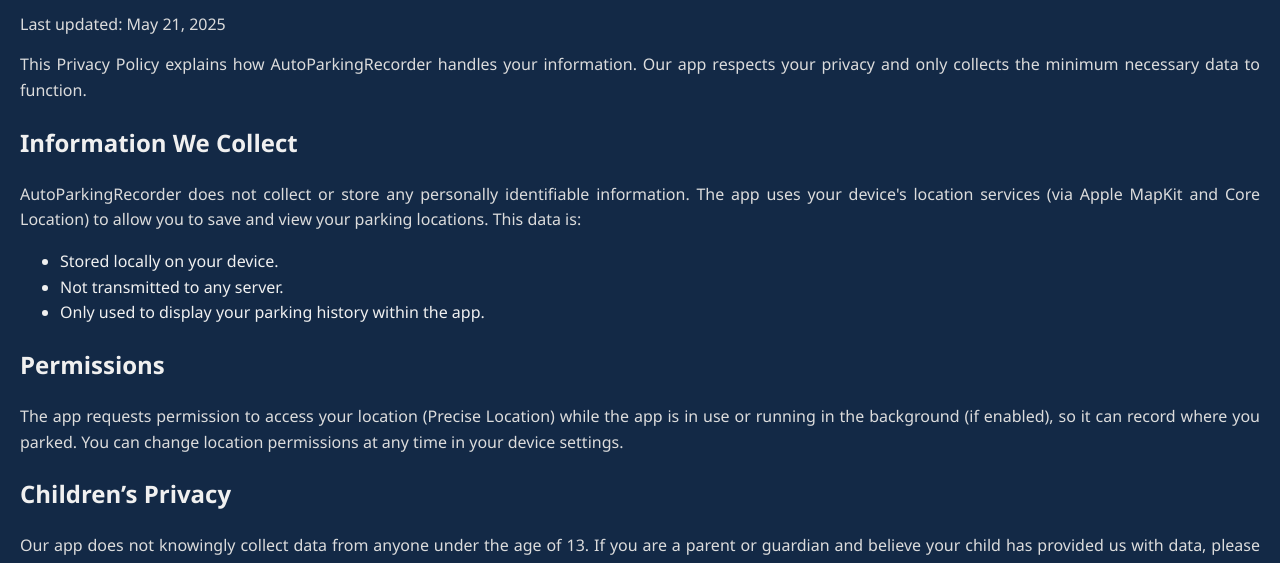
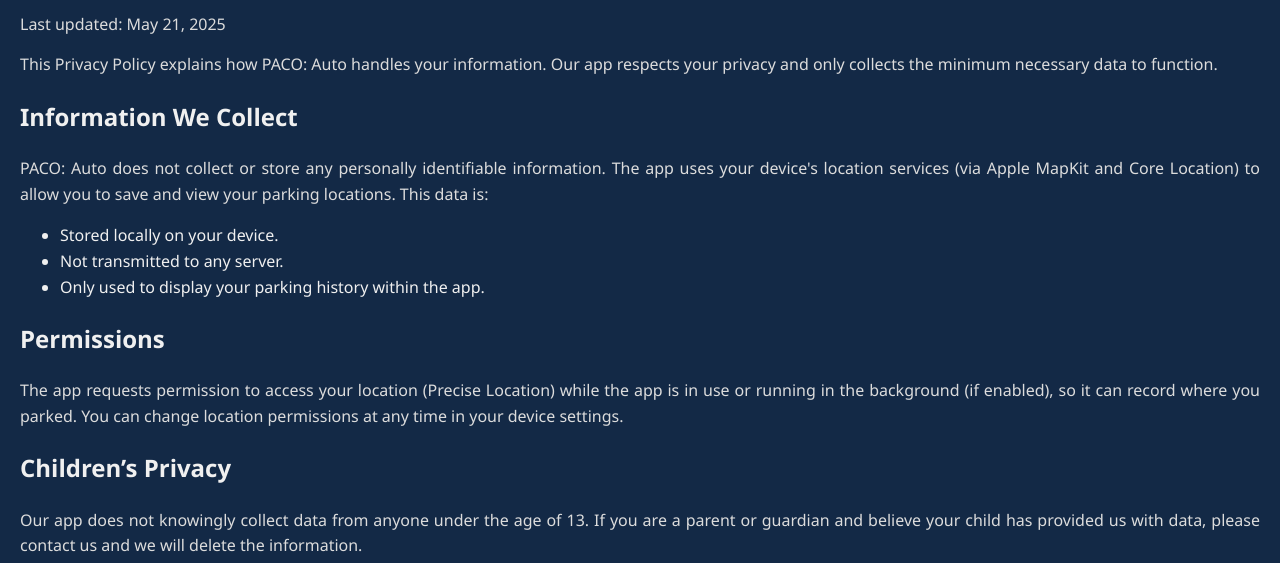
Before and after one commit to CharlieWongS/PACO, a plain HTML site: page PrivacyPolicy/index.html in a window 1280 px wide. Shown: the part 177-740 px from the top of the page. Drawn offline with Linux system fonts and the light colour scheme.

Commit message:
Add files via upload

```diff
--- a/PrivacyPolicy/index.html
+++ b/PrivacyPolicy/index.html
@@ -5,6 +5,7 @@
   <meta name="viewport" content="width=device-width, initial-scale=1.0" />
   <link rel="stylesheet" href="../css/styles.css" />
   <link rel="icon" type="image/png" href="../images/favicon.png" />
+  <meta name="description" content="Learn how PACO: Auto protects your privacy and securely handles your parking location data. Read our transparent Privacy Policy for peace of mind." />
 
   <title>PACO: Auto | Privacy Policy</title>
 </head>
@@ -19,10 +20,10 @@
   <h1>Privacy Policy</h1>
   <p>Last updated: May 21, 2025</p>
 
-  <p>This Privacy Policy explains how AutoParkingRecorder handles your information. Our app respects your privacy and only collects the minimum necessary data to function.</p>
+  <p>This Privacy Policy explains how PACO: Auto handles your information. Our app respects your privacy and only collects the minimum necessary data to function.</p>
 
   <h2>Information We Collect</h2>
-  <p>AutoParkingRecorder does not collect or store any personally identifiable information. The app uses your device's location services (via Apple MapKit and Core Location) to allow you to save and view your parking locations. This data is:</p>
+  <p>PACO: Auto does not collect or store any personally identifiable information. The app uses your device's location services (via Apple MapKit and Core Location) to allow you to save and view your parking locations. This data is:</p>
   <ul>
     <li>Stored locally on your device.</li>
     <li>Not transmitted to any server.</li>
```
Also changed, not shown: QnA/index.html (+2 -0 lines), index.html (+8 -7 lines).
